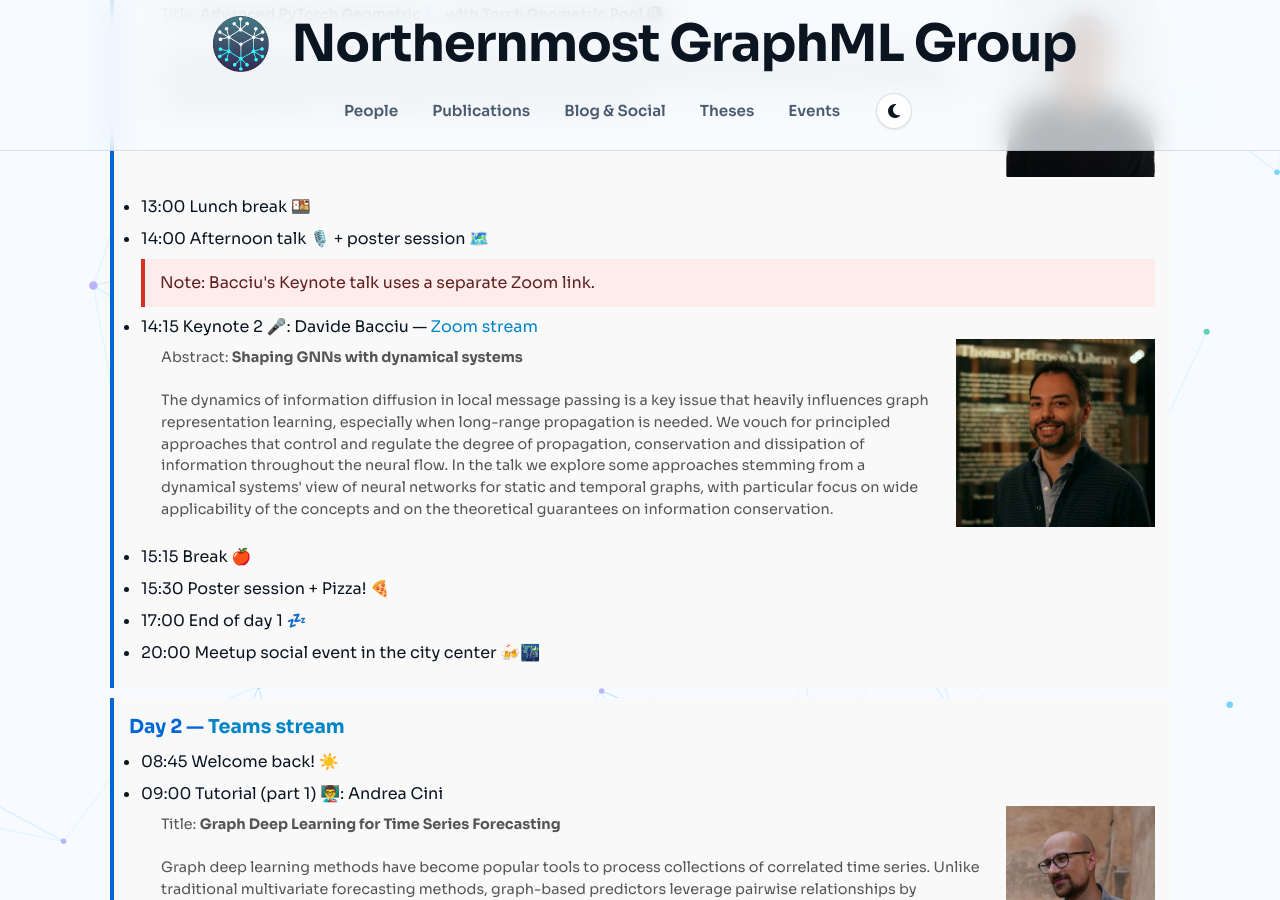
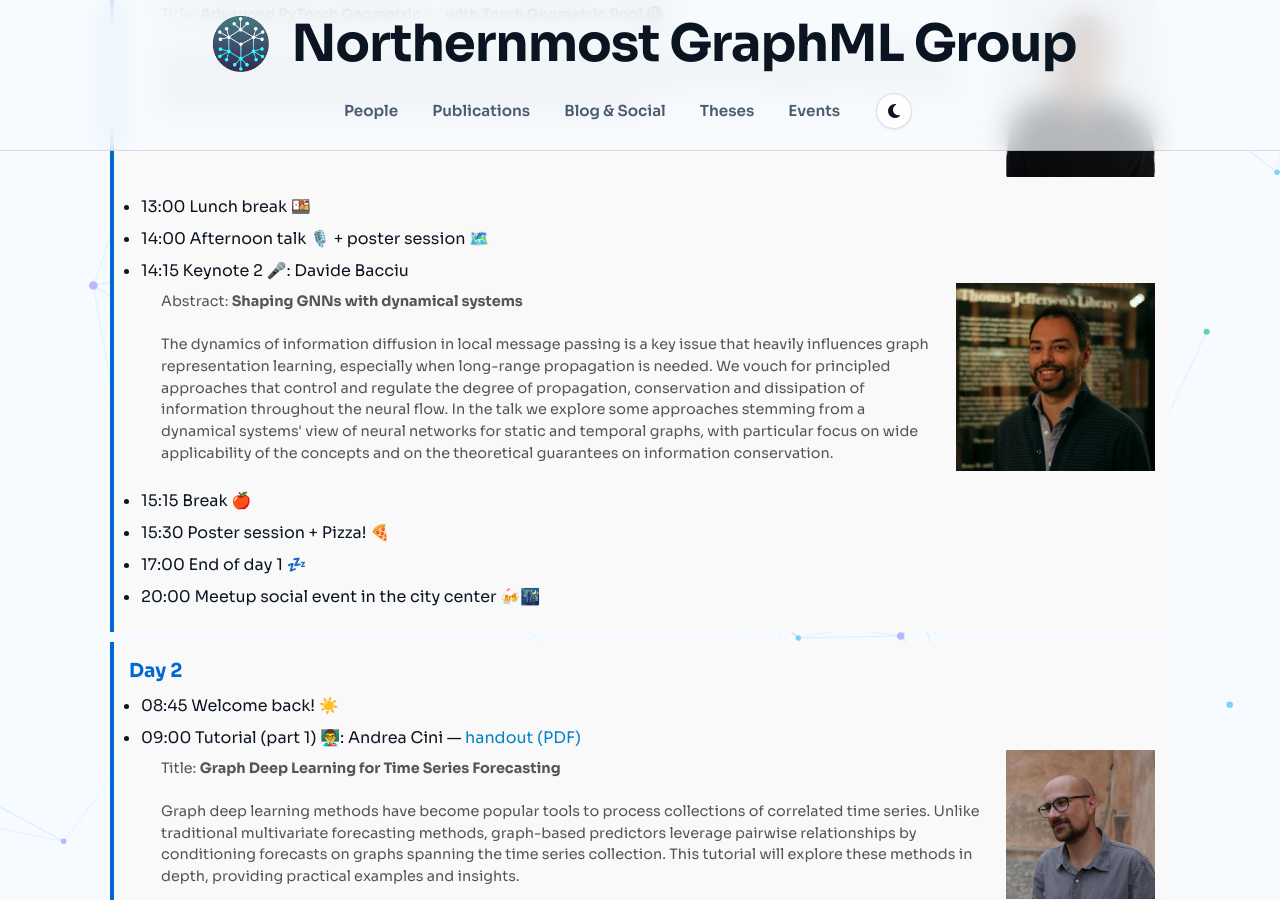
Before and after one commit to NGMLGroup/NGMLGroup.github.io, a Jekyll site: the page built from log2025.html, in a window 1280 px wide and 900 px high, scrolled down 2205 px. Built offline with Jekyll 4.4.1, drawn with Linux system fonts in a browser that asks for light colours; some of the changed text lies outside the part shown.

Commit message:
log2025 meetup add slides

```diff
--- a/log2025.html
+++ b/log2025.html
@@ -471,8 +471,8 @@
     </div>
 
     <div class="highlight">
-        <strong>📢 Register <a href="https://forms.gle/8F6MKErJ6RpuhtL59">here</a> before Wednesday, February 11th
-            2026.</strong>
+        <strong><s>📢 Register <a href="https://forms.gle/8F6MKErJ6RpuhtL59">here</a> before Wednesday, February
+                11th 2026.</s></strong>
     </div>
 
     <div class="log-section">
@@ -507,15 +507,15 @@
         <!-- <p><em>Detailed schedule will be announced soon. Here's a general outline:</em></p> -->
 
         <div class="schedule-item">
-            <span class="schedule-time">Day 1 — <a
-                    href="https://teams.microsoft.com/meet/35485170447885?p=atOUjyj6c9TlgiS3Wq" target="_blank">Teams
-                    stream</a></span>
+            <span class="schedule-time">Day 1</span>
             <ul>
                 <li>08:45 Registration 🤗. Morning talk + PhD Kitchen 📚 </li>
                 <li class="keynote-item">
                     <div class="keynote-header" onclick="toggleKeynote('keynote1')">
                         <span class="keynote-toggle" id="keynote1-toggle">▼</span>
-                        <span>09:00 Keynote 1 🎤: Sabrina Gaito</span>
+                        <span>09:00 Keynote 1 🎤: Sabrina Gaito — <a
+                                href="/assets/slides/log2026/Talk_Gaito_LoG_2026.pdf" target="_blank">slides
+                                (PDF)</a></span>
                     </div>
                     <div class="keynote-abstract expanded" id="keynote1">
                         <div
@@ -578,12 +578,10 @@
                 </li>
                 <li>13:00 Lunch break 🍱 </li>
                 <li>14:00 Afternoon talk 🎙️ + poster session 🗺️</li>
-                <li class="alert-note">Note: Bacciu's Keynote talk uses a separate Zoom link.</li>
                 <li class="keynote-item">
                     <div class="keynote-header" onclick="toggleKeynote('keynote2')">
                         <span class="keynote-toggle" id="keynote2-toggle">▼</span>
-                        <span>14:15 Keynote 2 🎤: Davide Bacciu — <a href="https://uio.zoom.us/j/62535744013"
-                                target="_blank">Zoom stream</a></span>
+                        <span>14:15 Keynote 2 🎤: Davide Bacciu</span>
                     </div>
                     <div class="keynote-abstract expanded" id="keynote2">
                         <div
@@ -611,15 +609,15 @@
         </div>
 
         <div class="schedule-item">
-            <span class="schedule-time">Day 2 — <a
-                    href="https://teams.microsoft.com/meet/36504811304822?p=rPuMLmWjo2FnIUs0Hj" target="_blank">Teams
-                    stream</a></span>
+            <span class="schedule-time">Day 2</span>
             <ul>
                 <li>08:45 Welcome back! ☀️</li>
                 <li class="keynote-item">
                     <div class="keynote-header" onclick="toggleKeynote('keynote5')">
                         <span class="keynote-toggle" id="keynote5-toggle">▼</span>
-                        <span>09:00 Tutorial (part 1) 👨‍🏫: Andrea Cini</span>
+                        <span>09:00 Tutorial (part 1) 👨‍🏫: Andrea Cini — <a
+                                href="/assets/slides/log2026/tutorial_log_tromsø_handout.pdf" target="_blank">handout
+                                (PDF)</a></span>
                     </div>
                     <div class="keynote-abstract expanded" id="keynote5">
                         <div
```
Also changed, not shown: other parts of log2025.html (+8 -0 lines), 2 other files.
